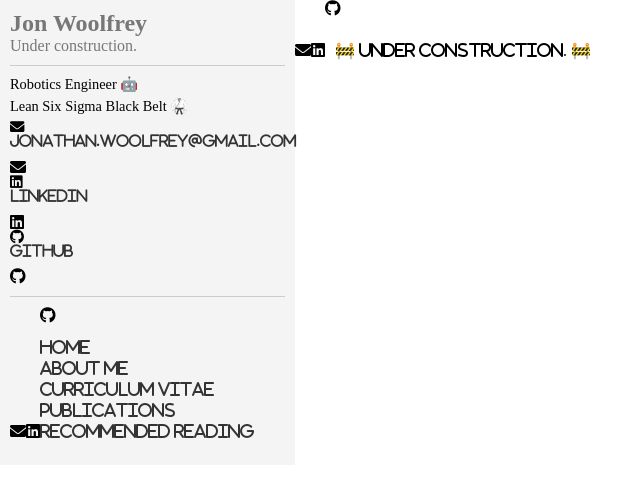
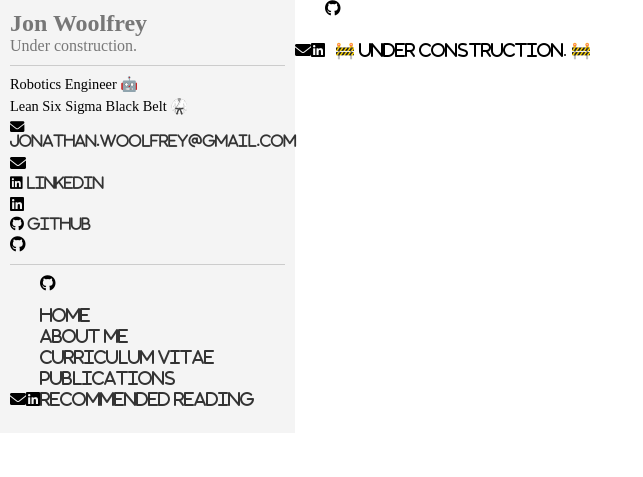
Before and after one commit to Woolfrey/woolfrey.github.io, a Jekyll site: the page built from README.md, in a window 1280 px wide. Shown: the top 477 px of the page, without its empty margins (0-643 px from the left). Built offline with Jekyll 4.4.1, drawn with Linux system fonts in a browser that asks for light colours; our own code applies the rules of GitHub Pages for plain Markdown files.

Commit message:
Update main.css

```diff
--- a/assets/main.css
+++ b/assets/main.css
@@ -68,15 +68,15 @@ a:visited {
 }
 
 .sidebar-info p {
-  margin: 0 0 5px 0; /* Adds space below each paragraph */
+  margin: 5px 0; /* Adds space below each paragraph */
   font-size: 0.9em; /* Sets font size for info text */
 }
 
 .sidebar-info a {
   color: #333; /* Sets link color to dark gray */
   text-decoration: none; /* Removes underline from links */
-  display: block; /* Displays links as block elements */
-  margin: 0 0 5px 0; /* Adds space below each link */
+  display: inline-block; /* Displays links as inline-block elements */
+  margin-right: 10px; /* Adds space between icon and text */
 }
 
 .sidebar-info a:hover {
```
